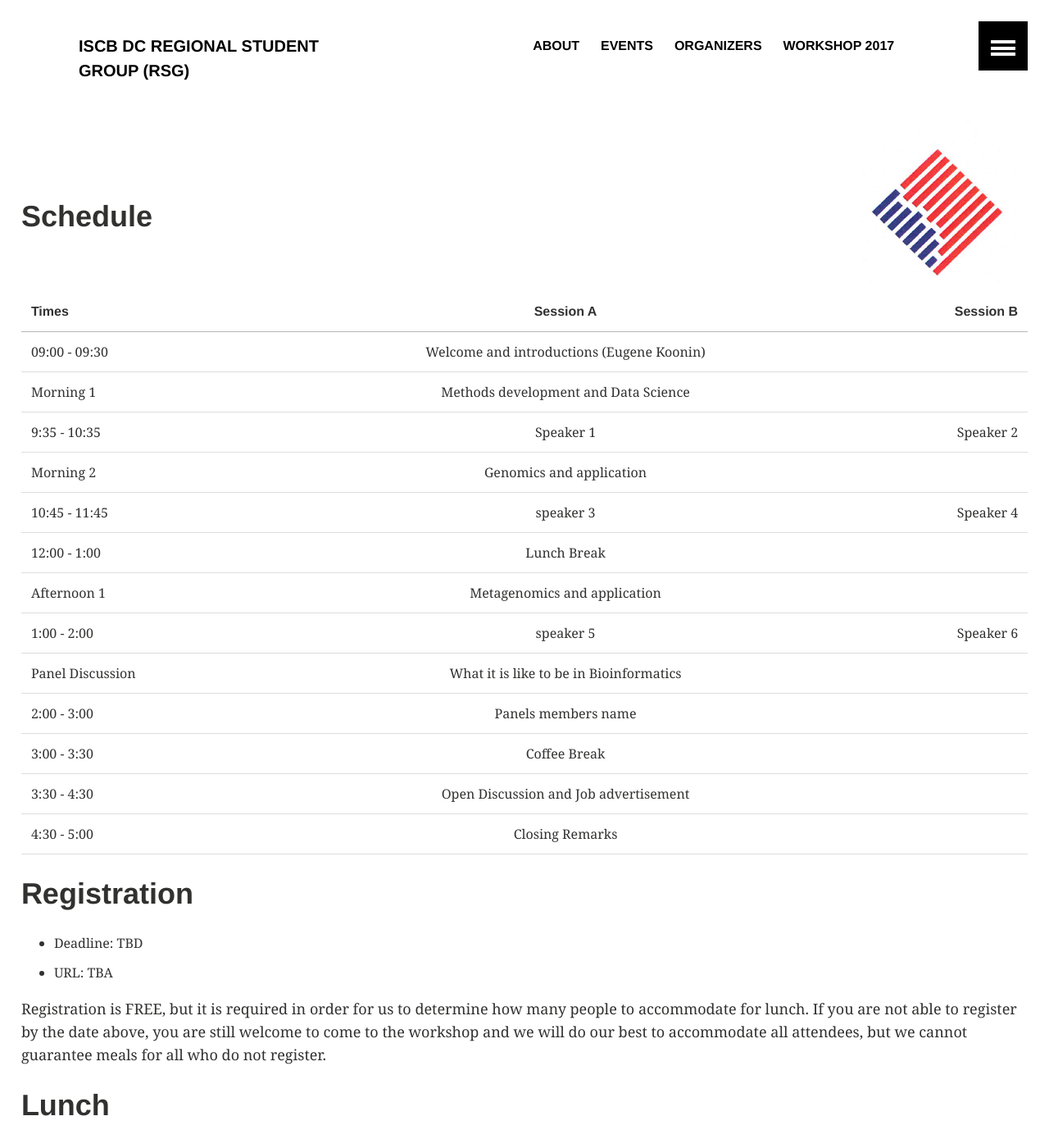
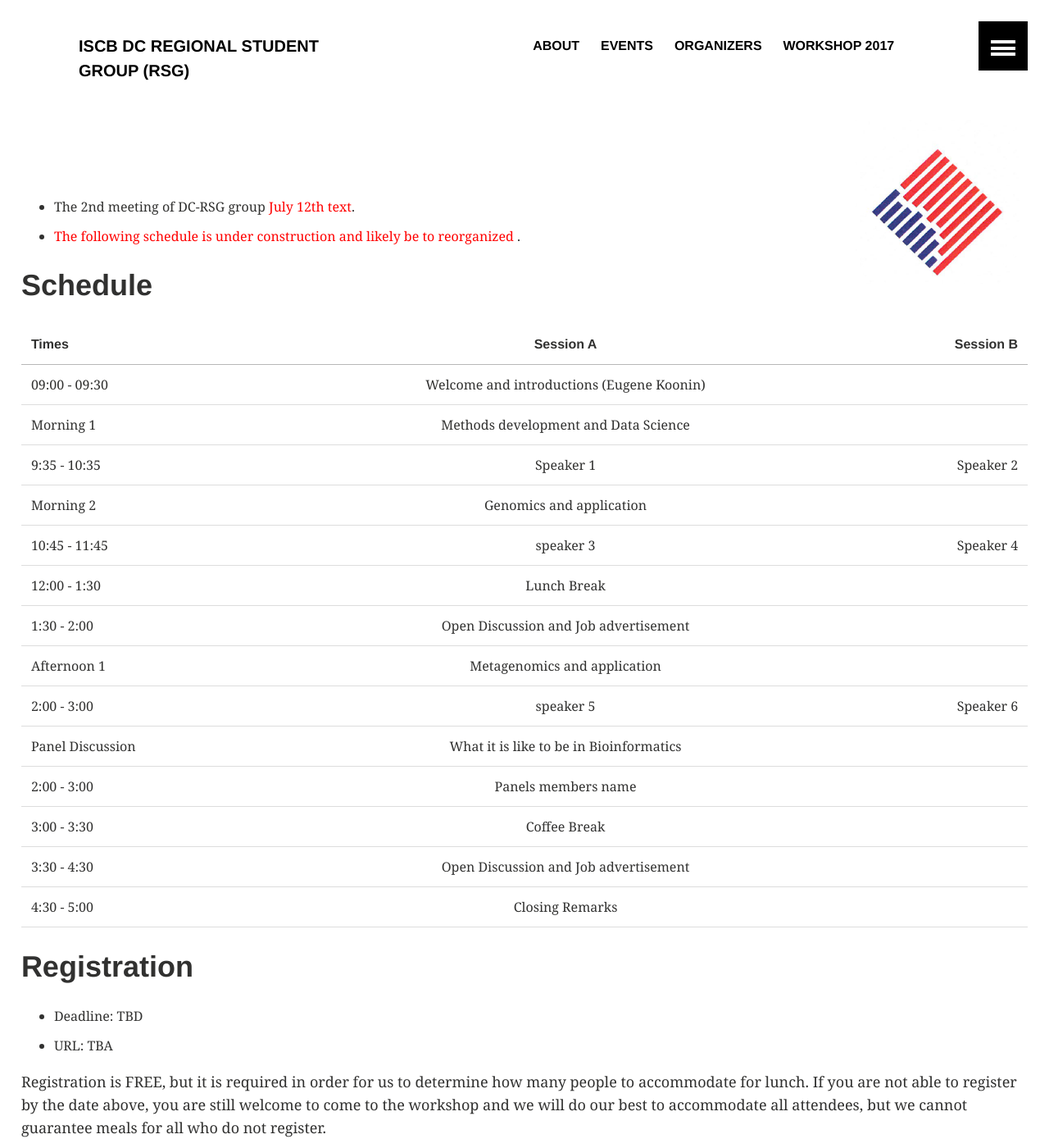
Before and after one commit to iscb-dc-rsg/iscb-dc-rsg.github.io, a Jekyll site: the page built from _pages/workshop2017.md, in a window 1280 px wide and 1400 px high. Shown: the whole window at 82% size. Built offline with Jekyll 4.4.1, drawn with Linux system fonts in a browser that asks for light colours; our own code applies the rules of GitHub Pages for plain Markdown files.

Commit message:
Update workshop2017.md

```diff
--- a/_pages/workshop2017.md
+++ b/_pages/workshop2017.md
@@ -10,6 +10,9 @@ output: html_document
 &nbsp;
 
 
+* The 2nd meeting of DC-RSG group <span style="color:red"> July 12th text</span>.
+* <span style="color:red"> The following schedule is under construction and likely be to reorganized </span>.
+
 # Schedule
 
 | Times         | Session A     | Session B  |
@@ -19,9 +22,10 @@ output: html_document
 9:35 - 10:35      | Speaker 1      |   Speaker 2 |
 | Morning 2 | Genomics and application
 10:45 - 11:45 | speaker 3      |    Speaker 4 |
-| 12:00 - 1:00 | Lunch Break                |
+| 12:00 - 1:30 | Lunch Break                |
+| 1:30 - 2:00 | Open Discussion and Job advertisement            |
 | Afternoon 1 | Metagenomics and application
-1:00 - 2:00 | speaker 5      |    Speaker 6 |
+2:00 - 3:00 | speaker 5      |    Speaker 6 |
 |  Panel Discussion | What it is like to be in Bioinformatics
 2:00 - 3:00 | Panels members name |
 | 3:00 - 3:30 | Coffee Break                |
```
